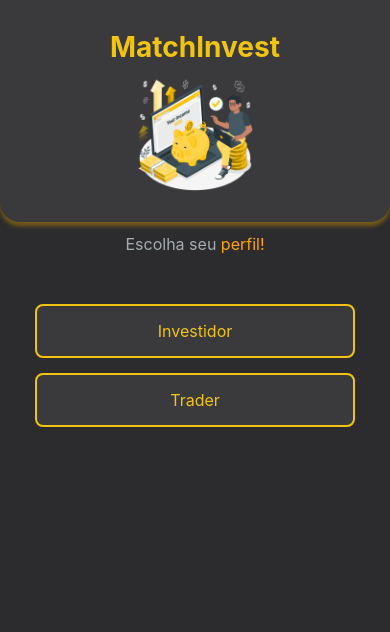
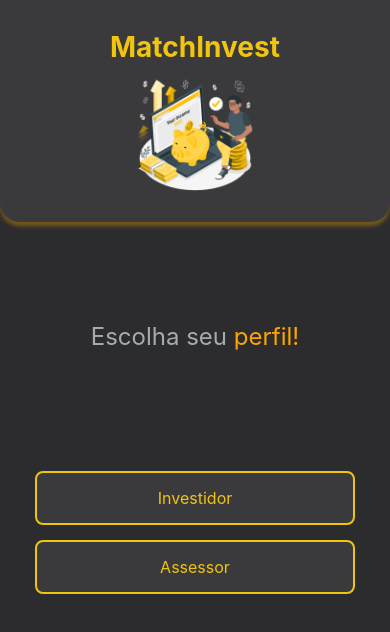
Before and after one commit to enzoolu/MatchInvest-FrontEnd, a React Native app: screen /AccountType in a window 390 px wide. Shown: the top 632 px of the page. Built offline with nearby package versions, Linux system fonts and the light colour scheme.

Commit message:
correcao do texto do botao

```diff
--- a/src/screens/AccountType/index.tsx
+++ b/src/screens/AccountType/index.tsx
@@ -18,7 +18,7 @@ export default function AccountType() {
           <ButtonText>Investidor</ButtonText>
         </Button>
         <Button>
-          <ButtonText>Trader</ButtonText>
+          <ButtonText>Assessor</ButtonText>
         </Button>
       </View>
     </View>
--- a/src/screens/AccountType/styles.ts
+++ b/src/screens/AccountType/styles.ts
@@ -13,18 +13,18 @@ export const styles = StyleSheet.create({
   },
 
   styledText: {
-    fontSize: 16,
+    fontSize: 24,
     color: "#A5ACAF",
-    marginTop: 12,
+    marginTop: 100,
     textAlign: "center",
-    marginBottom: 50,
+    marginBottom: 120,
   },
 
   styledTextOrange: {
-    fontSize: 16,
+    fontSize: 24,
     color: "orange",
-    marginTop: 12,
+    marginTop: 100,
     textAlign: "center",
-    marginBottom: 50,
+    marginBottom: 120,
   },
 });
```
